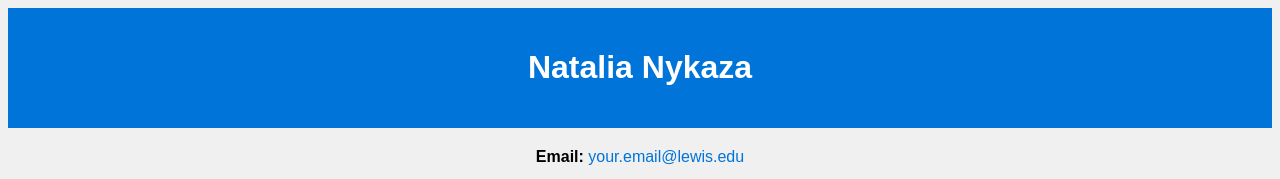
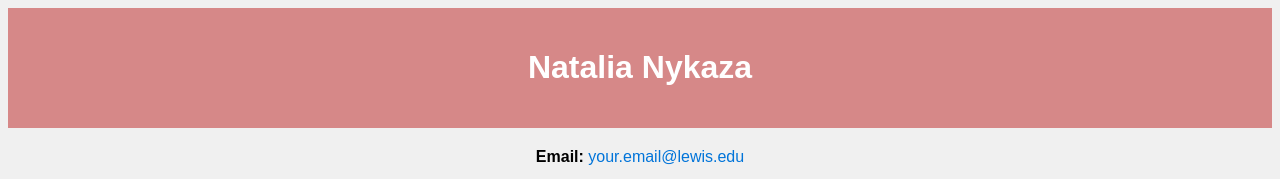
Before and after one commit to nnykaza/nnykaza.github.io, a plain HTML site: page index.html in a window 1280 px wide. Shown: the top 179 px of the page. Drawn offline with Linux system fonts and the light colour scheme.

Commit message:
Update index.html

```diff
--- a/index.html
+++ b/index.html
@@ -9,7 +9,7 @@
             text-align: center;
         }
         header {
-            background-color: #0074d9;
+            background-color: #d68888;
             color: #fff;
             padding: 20px;
         }
```
